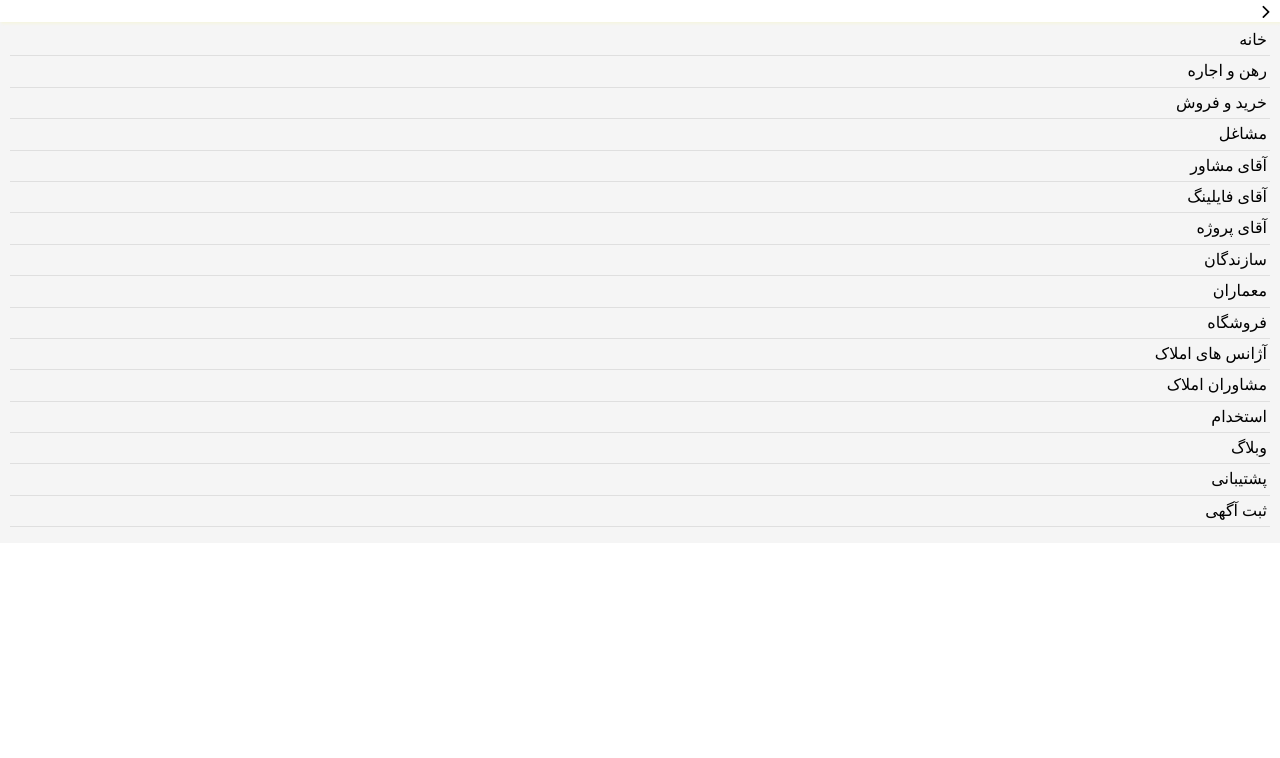
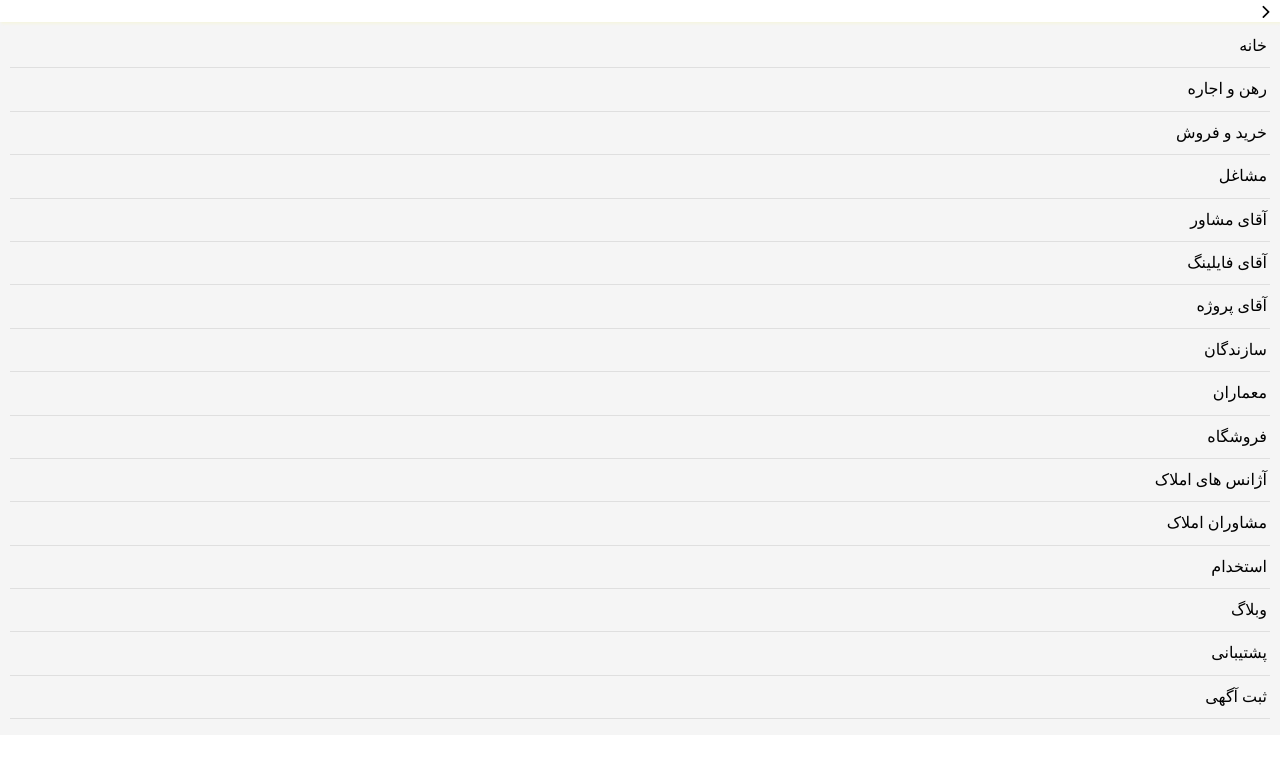
Before and after one commit to mhgh99/example2, a plain HTML site: page index.html in a window 1280 px wide. Both pictures are taken after a click on the icon 18 px from the left and 18 px from the top of the page. Drawn offline with Linux system fonts and the light colour scheme.

Commit message:
Update style.css

```diff
--- a/style.css
+++ b/style.css
@@ -42,7 +42,7 @@ li{
 }
 
 .options{
-    padding: 6px 3px 6px 3px;
+    padding: 12px 3px 12px 3px;
     border-bottom: 0.5px solid #00000017;
 }
 
@@ -61,6 +61,7 @@ li{
     border-radius: 5px;
     font-size: 24px;
     padding: 4px 7px 4px 7px;
+
 }
 
 .profile-btn{
```
